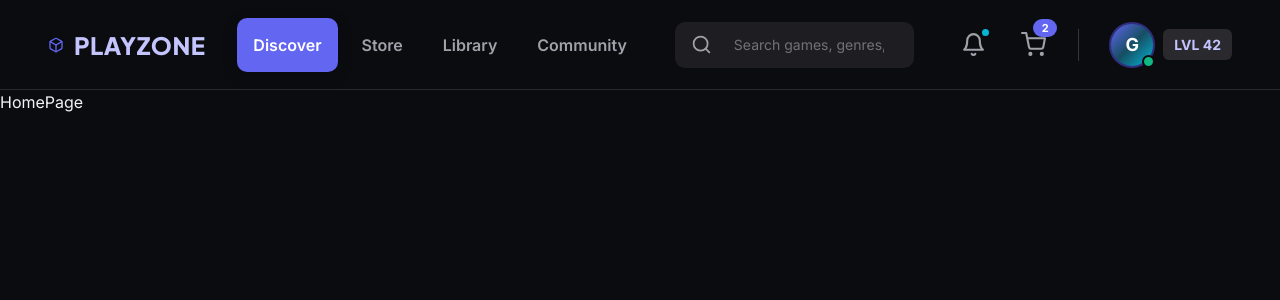
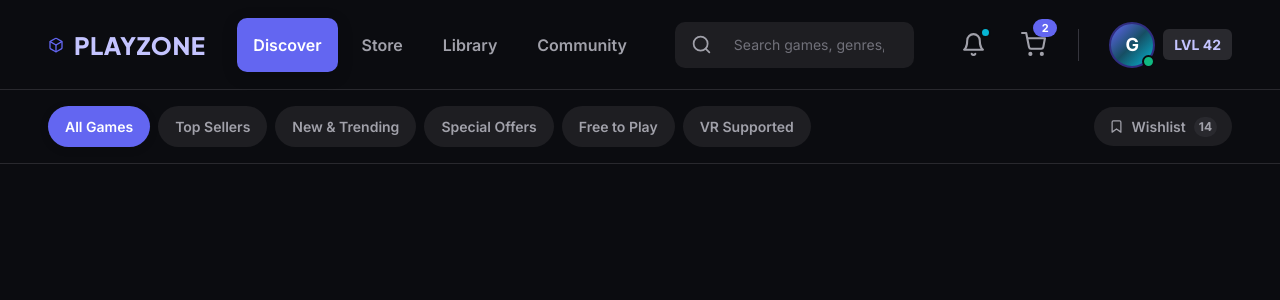
Before and after one commit to Jon-Felipe/playzone-web, a React (Vite) app: page / in a window 1280 px wide. Shown: the top 300 px of the page. Built offline with nearby package versions, Linux system fonts and the light colour scheme.

Commit message:
feat: implement HomePage layout with category filters and wishlist functionality

```diff
--- a/src/pages/HomePage/HomePage.module.css
+++ b/src/pages/HomePage/HomePage.module.css
@@ -0,0 +1,180 @@
+.filterBar {
+  width: 100%;
+  min-height: 62px;
+
+  display: flex;
+  align-items: center;
+  justify-content: space-between;
+  gap: var(--spacing-lg);
+
+  padding: var(--spacing-md) var(--spacing-2xl);
+
+  border-bottom: 1px solid var(--border-subtle);
+}
+
+/* Category buttons */
+
+.categories {
+  display: flex;
+  align-items: center;
+  gap: var(--spacing-sm);
+  flex-wrap: wrap;
+}
+
+.categoryButton {
+  display: flex;
+  align-items: center;
+  justify-content: center;
+
+  padding: 10px 17px;
+
+  border: none;
+  border-radius: var(--radius-full);
+
+  background: var(--surface);
+  color: var(--text-secondary);
+
+  font-family: var(--font-body);
+  font-size: var(--text-sm);
+  font-weight: 600;
+
+  white-space: nowrap;
+  cursor: pointer;
+
+  transition:
+    background-color var(--transition),
+    color var(--transition),
+    box-shadow var(--transition);
+}
+
+.categoryButton:hover {
+  background: var(--surface-hover);
+  color: var(--text-primary);
+}
+
+/* Active category */
+
+.active {
+  background: var(--primary);
+  color: var(--white);
+
+  box-shadow: var(--shadow-sm);
+}
+
+.active:hover {
+  background: var(--primary-hover);
+  color: var(--white);
+}
+
+/* Right actions */
+
+.rightActions {
+  display: flex;
+  align-items: center;
+  gap: var(--spacing-sm);
+
+  flex-shrink: 0;
+}
+
+/* Wishlist */
+
+.wishlist {
+  display: flex;
+  align-items: center;
+  gap: var(--spacing-sm);
+
+  padding: 9px 15px;
+
+  border-radius: var(--radius-full);
+  background: var(--surface);
+
+  color: var(--text-secondary);
+
+  font-size: var(--text-sm);
+  font-weight: 600;
+  white-space: nowrap;
+}
+
+.wishlist svg {
+  width: 15px;
+  height: 15px;
+
+  fill: none;
+  stroke: currentColor;
+  stroke-width: 2;
+  stroke-linecap: round;
+  stroke-linejoin: round;
+}
+
+.wishlistCount {
+  display: flex;
+  align-items: center;
+  justify-content: center;
+
+  min-width: 20px;
+  height: 20px;
+
+  padding: 0 5px;
+
+  border-radius: var(--radius-full);
+  background: var(--surface-hover);
+
+  color: var(--text-secondary);
+  font-size: var(--text-xs);
+  font-weight: 800;
+}
+
+/* Responsive */
+
+@media (max-width: 1100px) {
+  .filterBar {
+    padding-inline: var(--spacing-lg);
+  }
+
+  .categories {
+    flex-wrap: nowrap;
+    overflow-x: auto;
+    padding-block: 3px;
+    scrollbar-width: none;
+  }
+
+  .categories::-webkit-scrollbar {
+    display: none;
+  }
+}
+
+@media (max-width: 650px) {
+  .filterBar {
+    align-items: flex-start;
+    flex-direction: column;
+    gap: var(--spacing-sm);
+    padding: var(--spacing-sm) var(--spacing-md);
+  }
+
+  .categories {
+    width: 100%;
+    gap: 7px;
+  }
+
+  .categoryButton {
+    padding: 9px 13px;
+    font-size: 12px;
+  }
+
+  .rightActions {
+    width: 100%;
+    justify-content: flex-end;
+  }
+}
+
+@media (max-width: 380px) {
+  .categoryButton {
+    padding: 8px 11px;
+    font-size: 11px;
+  }
+
+  .wishlist {
+    padding: 8px 11px;
+    font-size: 11px;
+  }
+}
--- a/src/pages/HomePage/HomePage.tsx
+++ b/src/pages/HomePage/HomePage.tsx
@@ -1,10 +1,53 @@
+import { Link } from 'react-router';
+import { FiBookmark } from 'react-icons/fi';
+
+// components
 import Header from '../../components/Header/Header';
+
+// extras
+import styles from './HomePage.module.css';
+const categories = [
+  'All Games',
+  'Top Sellers',
+  'New & Trending',
+  'Special Offers',
+  'Free to Play',
+  'VR Supported',
+];
 
 function HomePage() {
   return (
     <div>
       <Header />
-      HomePage
+
+      {/* Hero section */}
+      <section className={styles.filterBar}>
+        {/* Category filters */}
+        <div className={styles.categories}>
+          {categories.map((category, index) => (
+            <Link
+              to='/'
+              key={category}
+              className={`${styles.categoryButton} ${
+                index === 0 ? styles.active : ''
+              }`}
+            >
+              {category}
+            </Link>
+          ))}
+        </div>
+
+        {/* Right side actions */}
+        <div className={styles.rightActions}>
+          {/* Wishlist */}
+          <Link to='/' className={styles.wishlist}>
+            <FiBookmark aria-hidden='true' />
+
+            <span>Wishlist</span>
+            <span className={styles.wishlistCount}>14</span>
+          </Link>
+        </div>
+      </section>
     </div>
   );
 }
```
